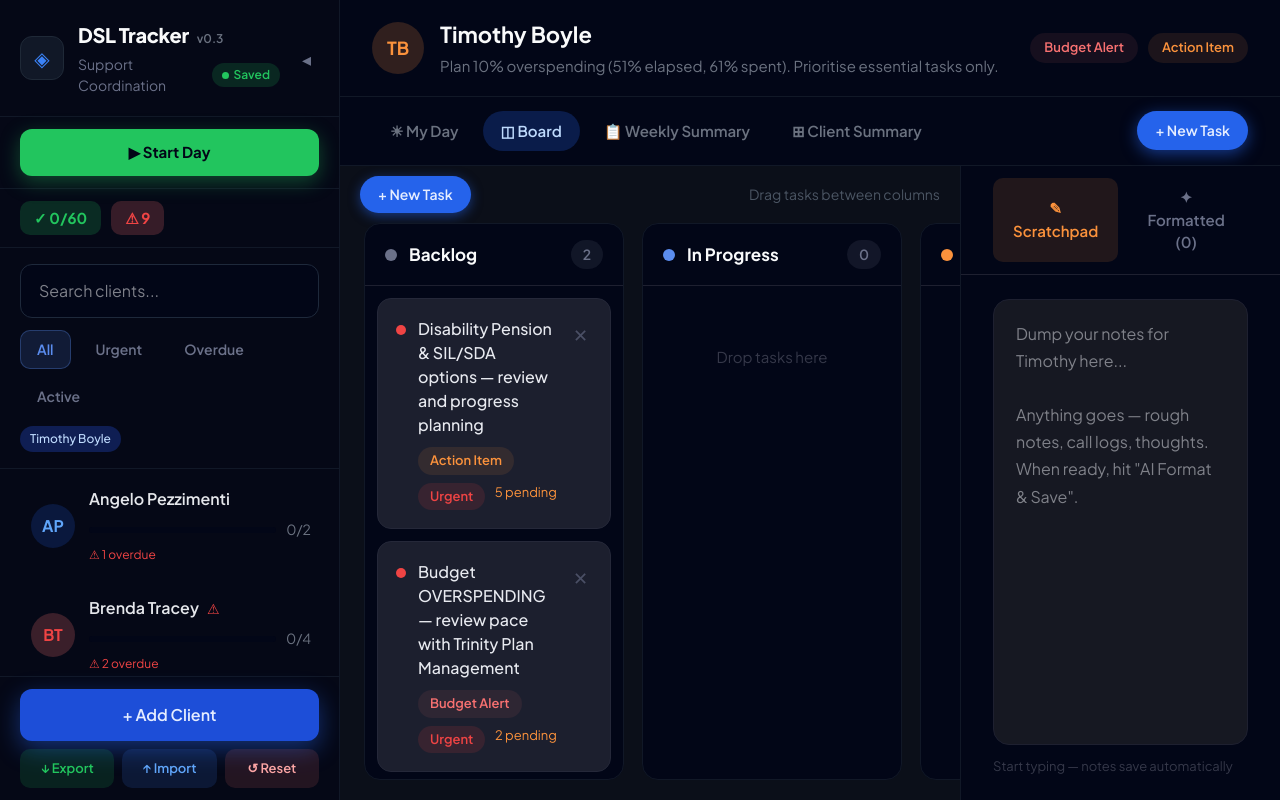
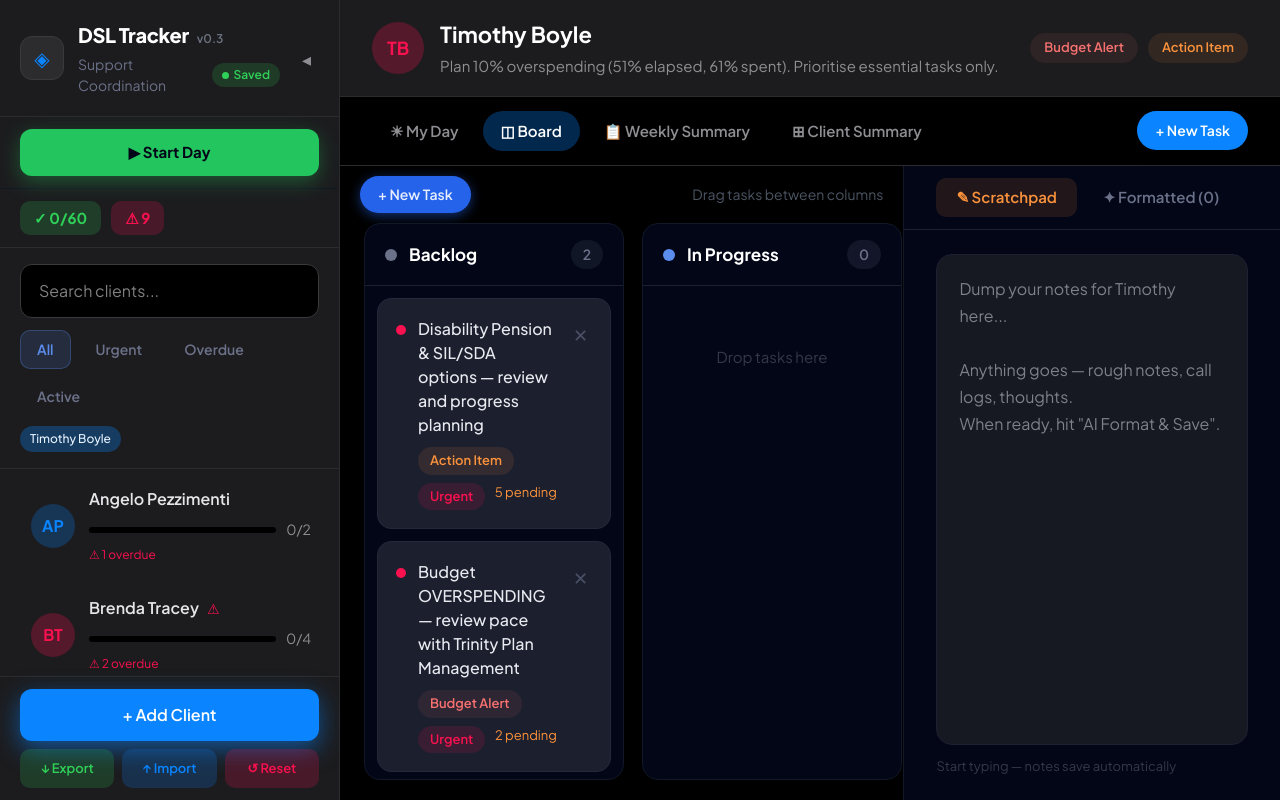
Before and after one commit to nicolasmirguet/Day-assistant, a React (Vite) app: page / in a window 1280 px wide. Built offline with nearby package versions, Linux system fonts and the light colour scheme.

Commit message:
Apply Apple OLED Health colour theme and widen notes panel

```diff
--- a/src/App.jsx
+++ b/src/App.jsx
@@ -138,12 +138,13 @@ const COLS = [
   { id: "Done", label: "Done", c: "#34d399" },
 ];
 const STATUSES = ["Pending","In Progress","Done","No Answer","Follow-Up Required"];
-// Priority colours: red = urgent, blue = normal, green = non‑urgent (high/medium)
+// Priority colours using Apple OLED Health palette:
+// urgent = Move ring red, normal = system blue, non‑urgent = system green
 const PRI = {
-  urgent: "#ef4444",   // red
-  normal: "#60a5fa",   // blue
-  high:   "#22c55e",   // green
-  medium: "#22c55e",   // green
+  urgent: "#FA114F",   // Move ring red
+  normal: "#0A84FF",   // System blue
+  high:   "#30D158",   // System green
+  medium: "#30D158",   // System green
 };
 const TAG_C = {
   "Overdue":["rgba(248,113,113,0.1)","#fb7185"], "Budget Alert":["rgba(248,113,113,0.08)","#f87171"],
@@ -303,24 +304,24 @@ export default function App() {
   const resetData = () => { if (window.confirm("Reset all data to defaults?")) { setClients(DEFAULT_CLIENTS); setSel(DEFAULT_CLIENTS[0].name); showToast("Data reset"); } };
 
   return (
-    <div style={{ display:"flex", height:"100vh", overflow:"hidden", background:"#0b0f19", fontFamily:"'Plus Jakarta Sans',system-ui,sans-serif", color:"#f9fafb" }}>
+    <div style={{ display:"flex", height:"100vh", overflow:"hidden", background:"#000000", fontFamily:"'Plus Jakarta Sans',system-ui,sans-serif", color:"#FFFFFF" }}>
       <style>{`@import url('https://fonts.googleapis.com/css2?family=Plus+Jakarta+Sans:wght@400;500;600;700;800&display=swap');
         *{margin:0;padding:0;box-sizing:border-box} ::-webkit-scrollbar{width:8px;height:8px}::-webkit-scrollbar-track{background:transparent}::-webkit-scrollbar-thumb{background:#2a2d3e;border-radius:10px}
         button{font-family:inherit;cursor:pointer} select,input,textarea{font-family:inherit} @keyframes pulse{0%,100%{opacity:1}50%{opacity:0.4}}`}</style>
-      {toast && <div style={{ position:"fixed", top:20, right:20, zIndex:99, padding:"14px 24px", borderRadius:12, fontSize:15, fontWeight:600, background:"rgba(15,23,42,0.95)", color:"#22c55e", border:"1px solid rgba(34,197,94,0.6)", boxShadow:"0 10px 30px rgba(15,23,42,0.6)" }}>{toast}</div>}
+      {toast && <div style={{ position:"fixed", top:20, right:20, zIndex:99, padding:"14px 24px", borderRadius:12, fontSize:15, fontWeight:600, background:"#1C1C1E", color:"#30D158", border:"1px solid #30D158", boxShadow:"0 10px 30px rgba(0,0,0,0.8)" }}>{toast}</div>}
 
       {/* SIDEBAR */}
-      <div style={{ display:"flex", flexDirection:"column", width:collapsed?80:340, background:"#050816", borderRight:"1px solid #111827", flexShrink:0, transition:"width 0.25s ease" }}>
-        <div style={{ display:"flex", alignItems:"center", gap:14, padding:"20px", borderBottom:"1px solid #111827" }}>
-          {!collapsed && <><div style={{ width:44, height:44, borderRadius:12, background:"#111827", display:"flex", alignItems:"center", justifyContent:"center", fontSize:20, color:"#3b82f6", border:"1px solid #1f2937" }}>◈</div>
+      <div style={{ display:"flex", flexDirection:"column", width:collapsed?80:340, background:"#1C1C1E", borderRight:"1px solid #2C2C2E", flexShrink:0, transition:"width 0.25s ease" }}>
+        <div style={{ display:"flex", alignItems:"center", gap:14, padding:"20px", borderBottom:"1px solid #2C2C2E" }}>
+          {!collapsed && <><div style={{ width:44, height:44, borderRadius:12, background:"#2C2C2E", display:"flex", alignItems:"center", justifyContent:"center", fontSize:20, color:"#0A84FF", border:"1px solid #3A3A3C" }}>◈</div>
             <div style={{ flex:1 }}>
               <div style={{ display:"flex", alignItems:"baseline", gap:8 }}>
                 <div style={{ fontSize:20, fontWeight:800, letterSpacing:"-0.02em" }}>DSL Tracker</div>
                 <span style={{ fontSize:12, fontWeight:600, color:"#6b7280" }}>v0.3</span>
               </div>
               <div style={{ display:"flex", alignItems:"center", gap:8, marginTop:4 }}><span style={{ fontSize:14, color:"#6b7189" }}>Support Coordination</span>
-                <span style={{ display:"flex", alignItems:"center", gap:5, fontSize:12, fontWeight:600, padding:"3px 10px", borderRadius:99, background:"rgba(34,197,94,0.16)", color:"#22c55e" }}><span style={{ width:7, height:7, borderRadius:4, background:"#22c55e", display:"inline-block" }}/>Saved</span></div></div></>}
-          <button onClick={() => setCollapsed(!collapsed)} style={{ background:"none", border:"none", color:"#6b7189", padding:8, fontSize:18 }}>{collapsed?"▸":"◂"}</button>
+                <span style={{ display:"flex", alignItems:"center", gap:5, fontSize:12, fontWeight:600, padding:"3px 10px", borderRadius:99, background:"rgba(48,209,88,0.16)", color:"#30D158" }}><span style={{ width:7, height:7, borderRadius:4, background:"#30D158", display:"inline-block" }}/>Saved</span></div></div></>}
+          <button onClick={() => setCollapsed(!collapsed)} style={{ background:"none", border:"none", color:"#8E8E93", padding:8, fontSize:18 }}>{collapsed?"▸":"◂"}</button>
         </div>
 
         {!collapsed && <>
@@ -339,12 +340,12 @@ export default function App() {
             )}
           </div>
 
-          <div style={{ padding:"12px 20px", borderBottom:"1px solid #111827", display:"flex", gap:10, flexWrap:"wrap" }}>
-            <span style={{ fontSize:15, fontWeight:700, padding:"6px 14px", borderRadius:10, background:"rgba(34,197,94,0.18)", color:"#22c55e" }}>✓ {doneN}/{all.length}</span>
-            {urgN>0 && <span style={{ fontSize:15, fontWeight:700, padding:"6px 14px", borderRadius:10, background:"rgba(248,113,113,0.20)", color:"#ef4444" }}>⚠ {urgN}</span>}
+          <div style={{ padding:"12px 20px", borderBottom:"1px solid #2C2C2E", display:"flex", gap:10, flexWrap:"wrap" }}>
+            <span style={{ fontSize:15, fontWeight:700, padding:"6px 14px", borderRadius:10, background:"rgba(48,209,88,0.18)", color:"#30D158" }}>✓ {doneN}/{all.length}</span>
+            {urgN>0 && <span style={{ fontSize:15, fontWeight:700, padding:"6px 14px", borderRadius:10, background:"rgba(250,17,79,0.20)", color:"#FA114F" }}>⚠ {urgN}</span>}
           </div>
-          <div style={{ padding:"16px 20px", borderBottom:"1px solid #111827" }}>
-            <input value={search} onChange={e=>setSearch(e.target.value)} placeholder="Search clients..." style={{ width:"100%", fontSize:16, padding:"14px 18px", borderRadius:12, background:"#020617", border:"1px solid #1e293b", color:"#f9fafb", outline:"none" }}/>
+          <div style={{ padding:"16px 20px", borderBottom:"1px solid #2C2C2E" }}>
+            <input value={search} onChange={e=>setSearch(e.target.value)} placeholder="Search clients..." style={{ width:"100%", fontSize:16, padding:"14px 18px", borderRadius:12, background:"#000000", border:"1px solid #3A3A3C", color:"#FFFFFF", outline:"none" }}/>
             <div style={{ display:"flex", gap:8, marginTop:12, flexWrap:"wrap" }}>
               {["All","Urgent","Overdue","Active"].map(f => (<button key={f} onClick={() => setFilter(f)} style={{ fontSize:14, fontWeight:600, padding:"8px 16px", borderRadius:10, background:filter===f?"rgba(91,141,239,0.15)":"transparent", color:filter===f?"#5b8def":"#6b7189", border:filter===f?"1px solid rgba(91,141,239,0.3)":"1px solid transparent" }}>{f}</button>))}
             </div>
@@ -354,7 +355,7 @@ export default function App() {
                   <button
                     key={name}
                     onClick={() => { setSel(name); setTab("kanban"); }}
-                    style={{ fontSize:12, padding:"4px 10px", borderRadius:999, border:"none", background:"rgba(30,64,175,0.4)", color:"#bfdbfe", fontWeight:500 }}
+                    style={{ fontSize:12, padding:"4px 10px", borderRadius:999, border:"none", background:"rgba(10,132,255,0.30)", color:"#E5F2FF", fontWeight:500 }}
                   >
                     {name.split(" ").slice(0,2).join(" ")}
                   </button>
@@ -369,24 +370,24 @@ export default function App() {
               const overdueN = c.tasks.filter(t=>t.tag==="Overdue" && t.status!=="Done").length;
               const followN = c.tasks.filter(t=>t.status==="Follow-Up Required").length;
               return (
-                <div key={c.name} onClick={() => setSel(c.name)} style={{ padding:"14px 16px", borderRadius:14, marginBottom:4, cursor:"pointer", background:isSel?"rgba(15,23,42,0.95)":"transparent", borderLeft:isSel?"3px solid #3b82f6":"3px solid transparent", transition:"all 0.15s" }}>
+                <div key={c.name} onClick={() => setSel(c.name)} style={{ padding:"14px 16px", borderRadius:14, marginBottom:4, cursor:"pointer", background:isSel?"#2C2C2E":"transparent", borderLeft:isSel?"3px solid #0A84FF":"3px solid transparent", transition:"all 0.15s" }}>
                   <div style={{ display:"flex", alignItems:"center", gap:14 }}>
-                    <div style={{ width:44, height:44, borderRadius:22, display:"flex", alignItems:"center", justifyContent:"center", fontSize:16, fontWeight:700, flexShrink:0, background:hasUrg?"rgba(248,113,113,0.22)":"rgba(37,99,235,0.18)", color:hasUrg?"#ef4444":"#60a5fa" }}>{c.name.split(" ").map(n=>n[0]).join("").slice(0,2)}</div>
+                    <div style={{ width:44, height:44, borderRadius:22, display:"flex", alignItems:"center", justifyContent:"center", fontSize:16, fontWeight:700, flexShrink:0, background:hasUrg?"rgba(250,17,79,0.25)":"rgba(10,132,255,0.25)", color:hasUrg?"#FA114F":"#0A84FF" }}>{c.name.split(" ").map(n=>n[0]).join("").slice(0,2)}</div>
                     <div style={{ flex:1, minWidth:0 }}>
                       <div style={{ display:"flex", alignItems:"center", gap:8 }}>
-                        <span style={{ fontSize:16, fontWeight:600, color:isSel?"#f9fafb":"#e5e7eb", overflow:"hidden", textOverflow:"ellipsis", whiteSpace:"nowrap" }}>{c.name}</span>
-                        {hasUrg && <span style={{ fontSize:14, color:"#ef4444" }}>⚠</span>}
+                        <span style={{ fontSize:16, fontWeight:600, color:isSel?"#FFFFFF":"#E5E5EA", overflow:"hidden", textOverflow:"ellipsis", whiteSpace:"nowrap" }}>{c.name}</span>
+                        {hasUrg && <span style={{ fontSize:14, color:"#FA114F" }}>⚠</span>}
                       </div>
                       <div style={{ display:"flex", alignItems:"center", gap:10, marginTop:8 }}>
-                        <div style={{ flex:1, height:6, borderRadius:3, background:"#020617", overflow:"hidden" }}>
-                          <div style={{ height:"100%", borderRadius:3, width:`${pct}%`, background:pct===100?"#22c55e":"#3b82f6", transition:"width 0.3s" }}/>
+                        <div style={{ flex:1, height:6, borderRadius:3, background:"#000000", overflow:"hidden" }}>
+                          <div style={{ height:"100%", borderRadius:3, width:`${pct}%`, background:pct===100?"#30D158":"#0A84FF", transition:"width 0.3s" }}/>
                         </div>
-                        <span style={{ fontSize:14, color:"#6b7280" }}>{dn}/{tot}</span>
+                        <span style={{ fontSize:14, color:"#8E8E93" }}>{dn}/{tot}</span>
                       </div>
                       <div style={{ display:"flex", gap:10, marginTop:6, fontSize:12 }}>
-                        {overdueN>0 && <span style={{ color:"#ef4444" }}>⚠ {overdueN} overdue</span>}
-                        {dn>0 && <span style={{ color:"#22c55e" }}>✓ {dn} done</span>}
-                        {followN>0 && <span style={{ color:"#3b82f6" }}>⏱ {followN} follow‑up</span>}
+                        {overdueN>0 && <span style={{ color:"#FA114F" }}>⚠ {overdueN} overdue</span>}
+                        {dn>0 && <span style={{ color:"#30D158" }}>✓ {dn} done</span>}
+                        {followN>0 && <span style={{ color:"#0A84FF" }}>⏱ {followN} follow‑up</span>}
                       </div>
                     </div>
                   </div>
@@ -394,53 +395,53 @@ export default function App() {
               );
             })}
           </div>
-          <div style={{ padding:"12px 20px", borderTop:"1px solid #111827", display:"flex", flexDirection:"column", gap:8 }}>
-            <button onClick={() => setShowAdd(true)} style={{ width:"100%", padding:"14px 0", borderRadius:12, fontSize:16, fontWeight:600, background:"#1d4ed8", color:"#e5edff", border:"none", boxShadow:"0 8px 24px rgba(37,99,235,0.45)" }}>+ Add Client</button>
+          <div style={{ padding:"12px 20px", borderTop:"1px solid #2C2C2E", display:"flex", flexDirection:"column", gap:8 }}>
+            <button onClick={() => setShowAdd(true)} style={{ width:"100%", padding:"14px 0", borderRadius:12, fontSize:16, fontWeight:600, background:"#0A84FF", color:"#FFFFFF", border:"none", boxShadow:"0 8px 24px rgba(10,132,255,0.55)" }}>+ Add Client</button>
             <div style={{ display:"flex", gap:8 }}>
-              <button onClick={() => { exportJSON(clients); showToast("Exported"); }} style={{ flex:1, padding:"10px 0", borderRadius:10, fontSize:13, fontWeight:600, background:"rgba(34,197,94,0.14)", color:"#22c55e", border:"none" }}>↓ Export</button>
-              <label style={{ flex:1, padding:"10px 0", borderRadius:10, fontSize:13, fontWeight:600, background:"rgba(59,130,246,0.14)", color:"#60a5fa", textAlign:"center", cursor:"pointer" }}>↑ Import<input type="file" accept=".json" onChange={handleImport} style={{ display:"none" }}/></label>
-              <button onClick={resetData} style={{ flex:1, padding:"10px 0", borderRadius:10, fontSize:13, fontWeight:600, background:"rgba(248,113,113,0.12)", color:"#fca5a5", border:"none" }}>↺ Reset</button>
+              <button onClick={() => { exportJSON(clients); showToast("Exported"); }} style={{ flex:1, padding:"10px 0", borderRadius:10, fontSize:13, fontWeight:600, background:"rgba(48,209,88,0.18)", color:"#30D158", border:"none" }}>↓ Export</button>
+              <label style={{ flex:1, padding:"10px 0", borderRadius:10, fontSize:13, fontWeight:600, background:"rgba(10,132,255,0.20)", color:"#0A84FF", textAlign:"center", cursor:"pointer" }}>↑ Import<input type="file" accept=".json" onChange={handleImport} style={{ display:"none" }}/></label>
+              <button onClick={resetData} style={{ flex:1, padding:"10px 0", borderRadius:10, fontSize:13, fontWeight:600, background:"rgba(250,17,79,0.20)", color:"#FA114F", border:"none" }}>↺ Reset</button>
             </div>
           </div>
         </>}
-        {collapsed && <div style={{ flex:1, overflowY:"auto", padding:"12px 0" }}>{filtered.map(c => <div key={c.name} onClick={() => setSel(c.name)} title={c.name} style={{ display:"flex", justifyContent:"center", padding:"8px 0", cursor:"pointer" }}><div style={{ width:48, height:48, borderRadius:24, display:"flex", alignItems:"center", justifyContent:"center", fontSize:16, fontWeight:700, background:c.name===sel?"rgba(37,99,235,0.32)":"rgba(15,23,42,0.9)", color:c.name===sel?"#bfdbfe":"#6b7280", border:c.name===sel?"3px solid #3b82f6":"1px solid #1f2937" }}>{c.name.split(" ").map(n=>n[0]).join("").slice(0,2)}</div></div>)}</div>}
+        {collapsed && <div style={{ flex:1, overflowY:"auto", padding:"12px 0" }}>{filtered.map(c => <div key={c.name} onClick={() => setSel(c.name)} title={c.name} style={{ display:"flex", justifyContent:"center", padding:"8px 0", cursor:"pointer" }}><div style={{ width:48, height:48, borderRadius:24, display:"flex", alignItems:"center", justifyContent:"center", fontSize:16, fontWeight:700, background:c.name===sel?"rgba(10,132,255,0.35)":"#1C1C1E", color:c.name===sel?"#FFFFFF":"#8E8E93", border:c.name===sel?"3px solid #0A84FF":"1px solid #3A3A3C" }}>{c.name.split(" ").map(n=>n[0]).join("").slice(0,2)}</div></div>)}</div>}
       </div>
 
       {/* MAIN */}
       <div style={{ flex:1, display:"flex", flexDirection:"column", overflow:"hidden" }}>
         {client ? <>
-          <div style={{ display:"flex", alignItems:"center", justifyContent:"space-between", padding:"18px 32px", background:"#020617", borderBottom:"1px solid #111827", flexWrap:"wrap", gap:12 }}>
+          <div style={{ display:"flex", alignItems:"center", justifyContent:"space-between", padding:"18px 32px", background:"#1C1C1E", borderBottom:"1px solid #2C2C2E", flexWrap:"wrap", gap:12 }}>
             <div style={{ display:"flex", alignItems:"center", gap:16 }}>
-              <div style={{ width:52, height:52, borderRadius:26, display:"flex", alignItems:"center", justifyContent:"center", fontSize:18, fontWeight:700, background:client.priority==="urgent"?"rgba(251,146,60,0.18)":"rgba(37,99,235,0.22)", color:client.priority==="urgent"?"#fb923c":"#60a5fa" }}>{client.name.split(" ").map(n=>n[0]).join("").slice(0,2)}</div>
-              <div><div style={{ fontSize:22, fontWeight:700 }}>{client.name}</div><div style={{ fontSize:15, color:"#6b7280", marginTop:4, maxWidth:600, overflow:"hidden", textOverflow:"ellipsis", whiteSpace:"nowrap" }}>{client.note}</div></div>
+              <div style={{ width:52, height:52, borderRadius:26, display:"flex", alignItems:"center", justifyContent:"center", fontSize:18, fontWeight:700, background:client.priority==="urgent"?"rgba(250,17,79,0.25)":"rgba(10,132,255,0.25)", color:client.priority==="urgent"?"#FA114F":"#0A84FF" }}>{client.name.split(" ").map(n=>n[0]).join("").slice(0,2)}</div>
+              <div><div style={{ fontSize:22, fontWeight:700 }}>{client.name}</div><div style={{ fontSize:15, color:"#8E8E93", marginTop:4, maxWidth:600, overflow:"hidden", textOverflow:"ellipsis", whiteSpace:"nowrap" }}>{client.note}</div></div>
             </div>
             <div style={{ display:"flex", gap:10, flexWrap:"wrap", alignItems:"center" }}>
-              {client.tags.map(t => { const [bg,clr]=TAG_C[t]||["rgba(31,41,55,0.9)","#9ca3af"]; return <span key={t} style={{ fontSize:13, fontWeight:600, padding:"5px 14px", borderRadius:999, background:bg, color:clr }}>{t}</span>; })}
+              {client.tags.map(t => { const [bg,clr]=TAG_C[t]||["#2C2C2E","#E5E5EA"]; return <span key={t} style={{ fontSize:13, fontWeight:600, padding:"5px 14px", borderRadius:999, background:bg, color:clr }}>{t}</span>; })}
             </div>
           </div>
-          <div style={{ display:"flex", alignItems:"center", justifyContent:"space-between", gap:12, padding:"14px 32px", borderBottom:"1px solid #111827", background:"#020617", flexWrap:"wrap" }}>
+          <div style={{ display:"flex", alignItems:"center", justifyContent:"space-between", gap:12, padding:"14px 32px", borderBottom:"1px solid #2C2C2E", background:"#000000", flexWrap:"wrap" }}>
             <div style={{ display:"flex", gap:6, flexWrap:"wrap" }}>
               {[{id:"today",l:"☀ My Day"},{id:"kanban",l:"◫ Board"},{id:"weekly",l:"📋 Weekly Summary"},{id:"summary",l:"⊞ Client Summary"}].map(t => (
-                <button key={t.id} onClick={() => setTab(t.id)} style={{ fontSize:15, fontWeight:600, padding:"9px 18px", borderRadius:999, background:tab===t.id?"rgba(37,99,235,0.24)":"transparent", color:tab===t.id?"#bfdbfe":"#6b7280", border:"none", transition:"all 0.15s" }}>{t.l}</button>
+                <button key={t.id} onClick={() => setTab(t.id)} style={{ fontSize:15, fontWeight:600, padding:"9px 18px", borderRadius:999, background:tab===t.id?"rgba(10,132,255,0.30)":"transparent", color:tab===t.id?"#FFFFFF":"#8E8E93", border:"none", transition:"all 0.15s" }}>{t.l}</button>
               ))}
             </div>
             {tab==="kanban" && (
               <button
                 onClick={() => setAddingTask(true)}
-                style={{ fontSize:14, fontWeight:600, padding:"9px 18px", borderRadius:999, background:"#2563eb", color:"#e5edff", border:"none", boxShadow:"0 4px 16px rgba(37,99,235,0.55)" }}
+                style={{ fontSize:14, fontWeight:600, padding:"9px 18px", borderRadius:999, background:"#0A84FF", color:"#FFFFFF", border:"none", boxShadow:"0 4px 16px rgba(0,0,0,0.8)" }}
               >
                 + New Task
               </button>
             )}
           </div>
-          <div style={{ flex:1, overflow:"hidden", background:"#0b0f19" }}>
+          <div style={{ flex:1, overflow:"hidden", background:"#000000" }}>
             {tab==="today" && <TodayPanel clients={clients} onJumpClient={name => { setSel(name); setTab("kanban"); }}/>}
             {tab==="kanban" && (
               <div style={{ display:"flex", height:"100%" }}>
-                <div style={{ flex:4, minWidth:0 }}>
+                <div style={{ flex:3, minWidth:0 }}>
                   <Kanban client={client} onUpdate={upd} adding={addingTask} setAdding={setAddingTask}/>
                 </div>
-                <div style={{ flex:2, minWidth:320, maxWidth:420, borderLeft:"1px solid #111827", background:"#020617" }}>
+                <div style={{ flex:2, minWidth:360, borderLeft:"1px solid #111827", background:"#020617" }}>
                   <NotesPanel client={client} onUpdate={upd} scratchNotes={scratchNotes} setScratchNotes={setScratchNotes} daySnap={daySnap} allClients={clients}/>
                 </div>
               </div>
```
